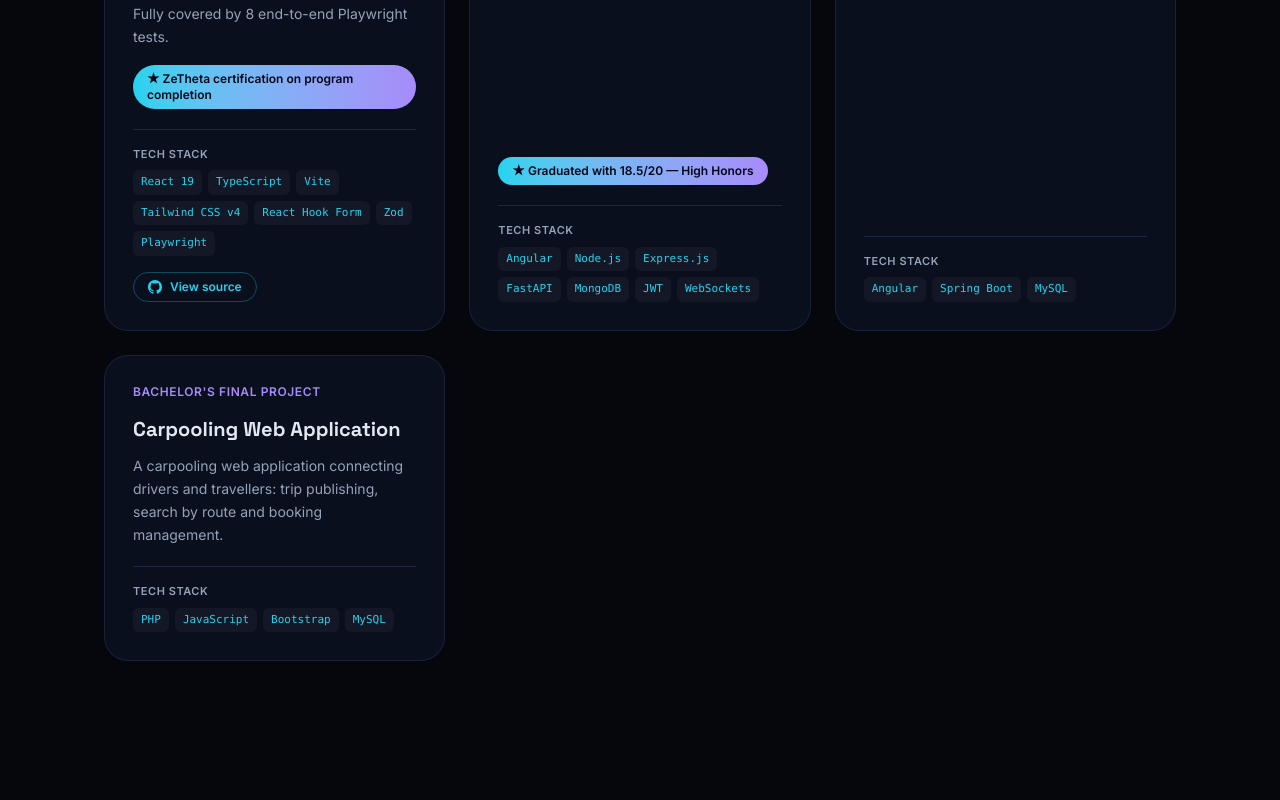
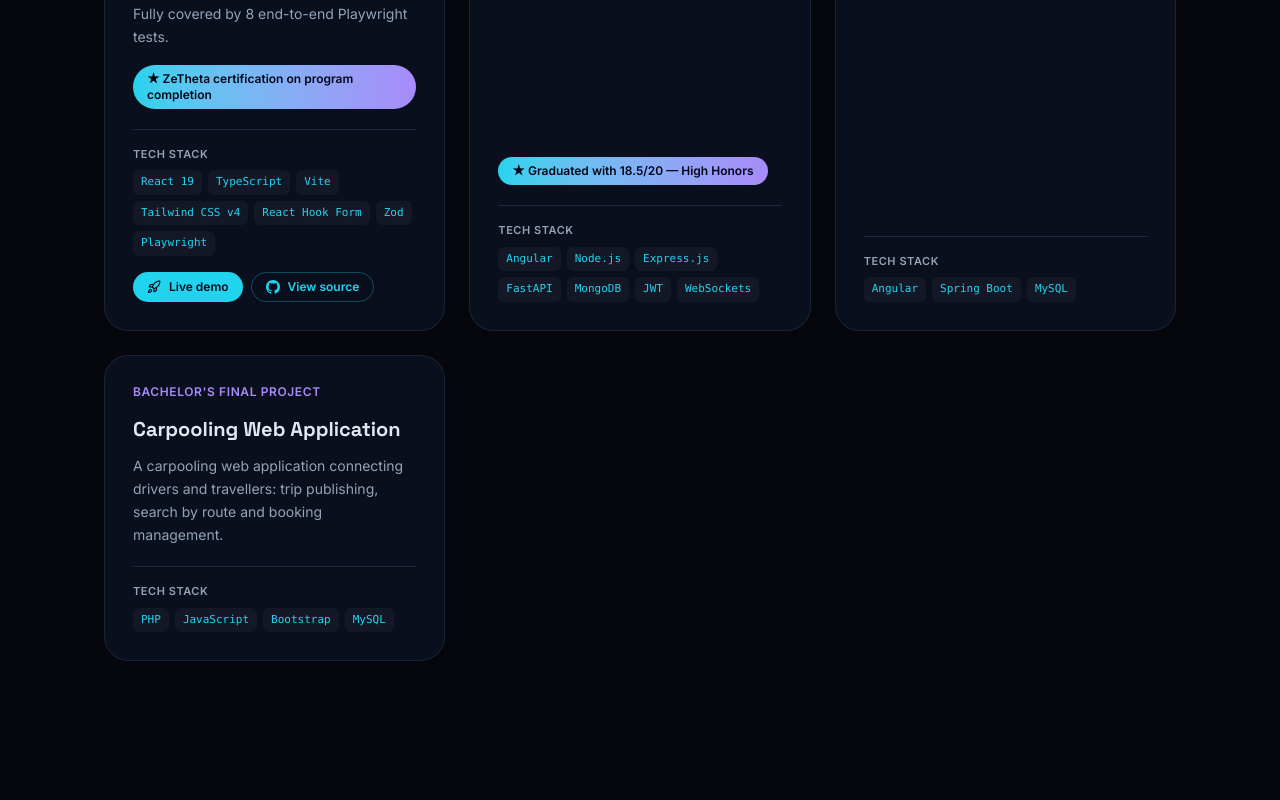
Before and after one commit to HazemMarrakchi/portfolio, a React (Vite) app: page / in a window 1280 px wide. Shown: the part 3140-3940 px from the top of the page. Built offline with nearby package versions, Linux system fonts and the light colour scheme.

Commit message:
feat: live demo button on Dhahabi project card

```diff
--- a/src/data/profile.ts
+++ b/src/data/profile.ts
@@ -11,6 +11,7 @@ export interface Project {
   stack: string[]
   highlight?: Localized
   link?: string
+  demo?: string
 }
 
 export interface ExperienceItem {
@@ -99,6 +100,7 @@ export const profile = {
         fr: 'Certification ZeTheta à la fin du programme',
       },
       link: 'https://github.com/HazemMarrakchi/loan-application',
+      demo: 'https://hazemmarrakchi.github.io/loan-application/',
     },
     {
       id: 'hospital-platform',
--- a/src/features/projects/Projects.tsx
+++ b/src/features/projects/Projects.tsx
@@ -2,6 +2,17 @@ import { useI18n } from '../../core/i18n'
 import { profile } from '../../data/profile'
 import { Reveal, SectionHeading } from '../../components/ui'
 import { logger } from '../../core/logger'
+
+function RocketIcon() {
+  return (
+    <svg viewBox="0 0 24 24" fill="none" stroke="currentColor" strokeWidth="2" strokeLinecap="round" strokeLinejoin="round" aria-hidden="true" className="h-3.5 w-3.5">
+      <path d="M4.5 16.5c-1.5 1.26-2 5-2 5s3.74-.5 5-2c.71-.84.7-2.13-.09-2.91a2.18 2.18 0 0 0-2.91-.09z" />
+      <path d="m12 15-3-3a22 22 0 0 1 2-3.95A12.88 12.88 0 0 1 22 2c0 2.72-.78 7.5-6 11a22.35 22.35 0 0 1-4 2z" />
+      <path d="M9 12H4s.55-3.03 2-4c1.62-1.08 5 0 5 0" />
+      <path d="M12 15v5s3.03-.55 4-2c1.08-1.62 0-5 0-5" />
+    </svg>
+  )
+}
 
 function GitHubIcon() {
   return (
@@ -55,17 +66,33 @@ export default function Projects() {
                       </li>
                     ))}
                   </ul>
+                  {(project.demo || project.link) && (
+                    <div className="mt-4 flex flex-wrap gap-2">
+                      {project.demo && (
+                        <a
+                          href={project.demo}
+                          target="_blank"
+                          rel="noreferrer"
+                          onClick={() => logger.info('project demo opened', { id: project.id })}
+                          className="bg-accent inline-flex items-center gap-2 rounded-full px-3.5 py-1.5 text-xs font-bold text-slate-950 transition-all duration-300 hover:-translate-y-0.5 hover:shadow-lg hover:shadow-accent/30"
+                        >
+                          <RocketIcon />
+                          {L({ en: 'Live demo', fr: 'Démo live' })}
+                        </a>
+                      )}
                       {project.link && (
                         <a
                           href={project.link}
                           target="_blank"
                           rel="noreferrer"
                           onClick={() => logger.info('project repo opened', { id: project.id })}
-                      className="text-accent mt-4 inline-flex items-center gap-2 rounded-full border border-accent/30 px-3.5 py-1.5 text-xs font-semibold transition-all duration-300 hover:border-accent/70 hover:bg-accent/10"
+                          className="text-accent inline-flex items-center gap-2 rounded-full border border-accent/30 px-3.5 py-1.5 text-xs font-semibold transition-all duration-300 hover:border-accent/70 hover:bg-accent/10"
                         >
                           <GitHubIcon />
                           {L({ en: 'View source', fr: 'Voir le code' })}
                         </a>
+                      )}
+                    </div>
                   )}
                 </div>
               </article>
```
Lines whose indentation alone changed are shown as unchanged.
